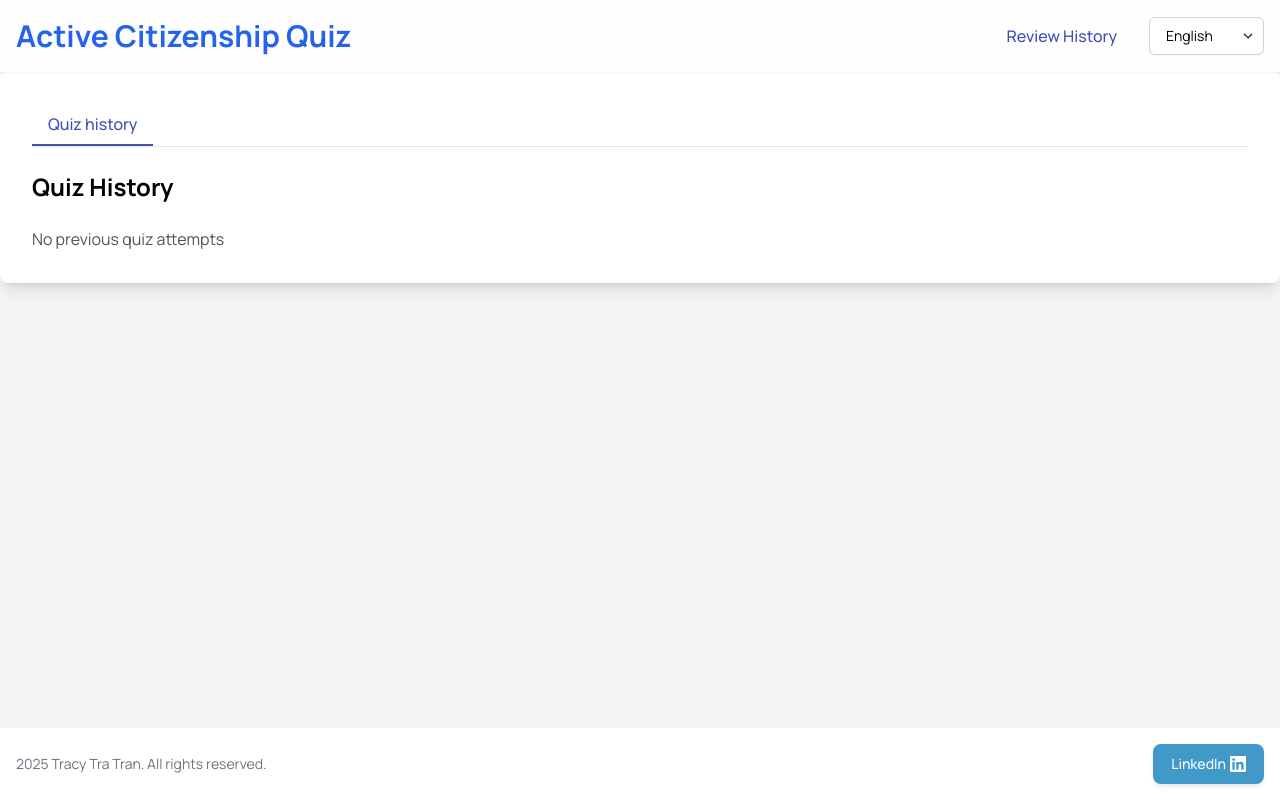
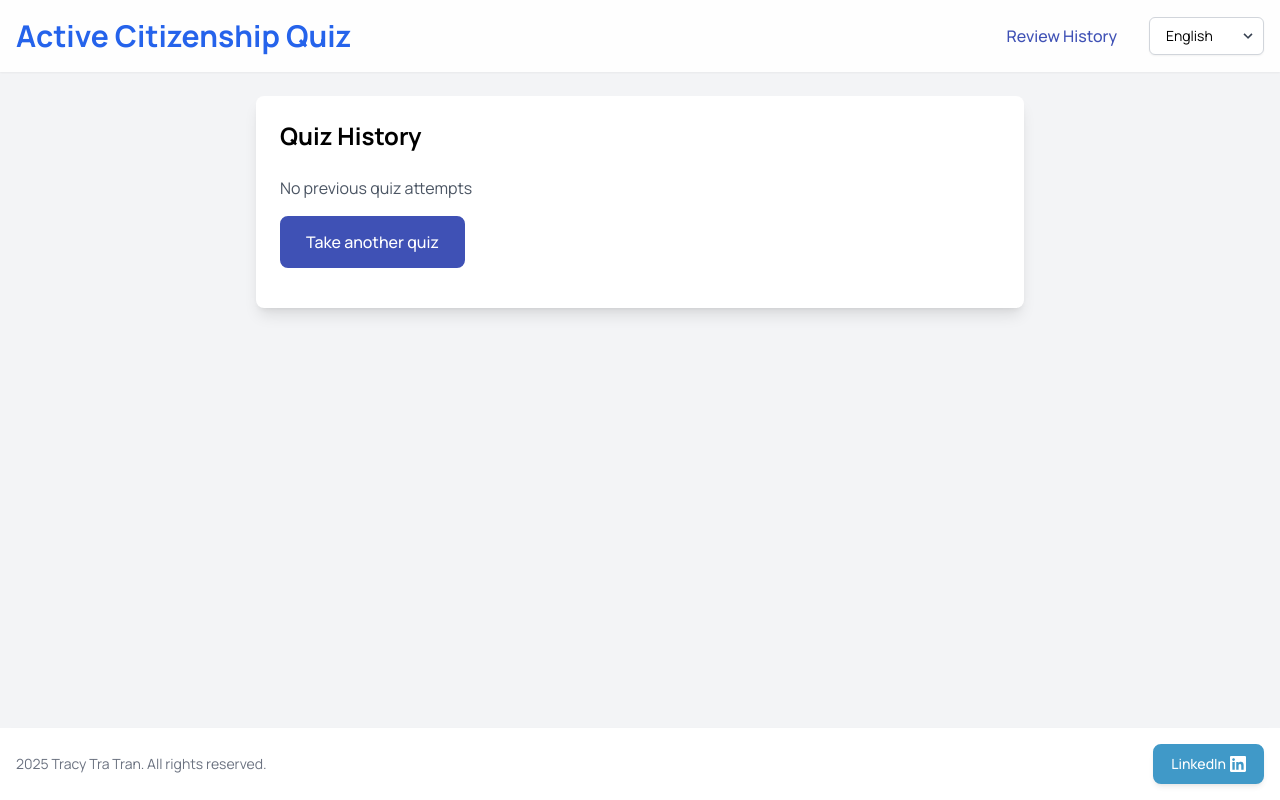
Before and after one commit to tracytratran/aktiv-medborgerskab, a React (Create React App) app: page /results in a window 1280 px wide. Built offline with nearby package versions, Linux system fonts and the light colour scheme.

Commit message:
Remove tab in quiz history

```diff
--- a/src/pages/Results.tsx
+++ b/src/pages/Results.tsx
@@ -1,45 +1,14 @@
 import React, { useState } from "react";
-import { useNavigate, useLocation } from "react-router-dom";
+import { useNavigate } from "react-router-dom";
 import { useAppTranslation } from "../hooks/useAppTranslation";
-import { UserAnswer, QuizAttempt } from "../types";
+import { QuizAttempt } from "../types";
 import useQuizHistory from "../hooks/useQuizHistory";
 
 const ReviewHistoryPage: React.FC = () => {
   const { t } = useAppTranslation();
   const navigate = useNavigate();
-  const location = useLocation();
-  const state = location.state as { userAnswers?: UserAnswer[] } | null;
   const { quizHistory } = useQuizHistory();
-
-  const [showReview, setShowReview] = useState<boolean>(false);
-  const [activeTab, setActiveTab] = useState<"current" | "history">(
-    state?.userAnswers ? "current" : "history"
-  );
   const [selectedHistoryAttempt, setSelectedHistoryAttempt] = useState<QuizAttempt | null>(null);
-
-  const userAnswers = state?.userAnswers || [];
-
-  const correctAnswersCount = userAnswers.filter(
-    (answer) => answer.isCorrect
-  ).length;
-  const totalQuestions = userAnswers.length;
-  const percentage = Math.round((correctAnswersCount / totalQuestions) * 100);
-
-  const incorrectAnswers = userAnswers.filter((answer) => !answer.isCorrect);
-
-  const getFeedbackMessage = (): string => {
-    if (percentage >= 90) return t("results.feedback.expert");
-    if (percentage >= 75) return t("results.feedback.advanced");
-    if (percentage >= 60) return t("results.feedback.intermediate");
-    return t("results.feedback.beginner");
-  };
-
-  const getGradeColorClasses = (): string => {
-    if (percentage >= 90) return "border-green-500 text-green-500";
-    if (percentage >= 75) return "border-green-400 text-green-400";
-    if (percentage >= 60) return "border-yellow-500 text-yellow-500";
-    return "border-red-500 text-red-500";
-  };
 
   // Format date to a more readable format
   const formatDate = (dateString: string): string => {
@@ -58,143 +27,8 @@ const ReviewHistoryPage: React.FC = () => {
   };
 
   return (
-    <div className="bg-white rounded-lg shadow-lg p-6 md:p-8 transition-all duration-300">
-      {/* Tabs */}
-      <div className="flex border-b mb-6">
-        {state?.userAnswers && (
-          <button
-            className={`px-4 py-2 font-medium ${
-              activeTab === "current"
-                ? "text-primary border-b-2 border-primary"
-                : "text-gray-500"
-            }`}
-            onClick={() => setActiveTab("current")}
-          >
-            {t("results.title")}
-          </button>
-        )}
-        <button
-          className={`px-4 py-2 font-medium ${
-            activeTab === "history"
-              ? "text-primary border-b-2 border-primary"
-              : "text-gray-500"
-          }`}
-          onClick={() => setActiveTab("history")}
-        >
-          {t("results.history")}
-          {quizHistory.length > 0 && (
-            <span className="ml-2 px-2 py-0.5 bg-gray-200 text-gray-700 text-xs rounded-full">
-              {quizHistory.length}
-            </span>
-          )}
-        </button>
-      </div>
-
-      {/* Content area */}
-      {activeTab === "current" && !showReview ? (
-        // Current results view
-        <div className="flex flex-col items-center text-center">
-          <h2 className="text-2xl md:text-3xl font-bold mb-8">
-            {t("results.title")}
-          </h2>
-
-          <div
-            className={`w-40 h-40 md:w-48 md:h-48 rounded-full border-8 flex flex-col justify-center items-center mb-8 ${getGradeColorClasses()}`}
-          >
-            <span className="text-4xl md:text-5xl font-bold">
-              {percentage}%
-            </span>
-            <span className="text-sm mt-2">
-              {t("results.correct", {
-                correct: correctAnswersCount,
-                total: totalQuestions,
-              })}
-            </span>
-          </div>
-
-          <p className="text-xl mb-8">{getFeedbackMessage()}</p>
-
-          <div className="flex flex-col w-full max-w-xs gap-4">
-            {incorrectAnswers.length > 0 && (
-              <button
-                className="py-3 px-6 bg-white border-2 border-primary text-primary rounded-lg font-medium hover:bg-blue-50 transition-colors"
-                onClick={() => setShowReview(true)}
-              >
-                {t("results.review")}
-              </button>
-            )}
-
-            <button
-              className="py-3 px-6 bg-primary border-2 border-primary text-white rounded-lg font-medium hover:bg-primary-dark hover:border-primary-dark transition-colors"
-              onClick={restartQuiz}
-            >
-              {t("results.restart")}
-            </button>
-          </div>
-        </div>
-      ) : activeTab === "current" && showReview ? (
-        // Review incorrect answers view
-        <div className="flex flex-col">
-          <div className="flex items-center justify-between mb-6">
-            <div>
-              <h2 className="text-2xl font-bold mb-2">
-                {t("results.reviewTitle")}
-              </h2>
-              <p className="text-gray-600">
-                {t("results.reviewSubtitle", { count: incorrectAnswers.length })}
-              </p>
-            </div>
-            <button
-              onClick={() => setShowReview(false)}
-              className="py-2 px-4 text-gray-600 hover:text-gray-800 flex items-center gap-2"
-            >
-              <span>←</span> {t("results.backToResults")}
-            </button>
-          </div>
-
-          <div className="space-y-8 mb-8">
-            {incorrectAnswers.map((answer, index) => (
-              <div
-                key={index}
-                className="p-5 border border-gray-200 rounded-lg hover:border-gray-300 transition-colors"
-              >
-                <h3 className="text-xl mb-4 font-medium">{answer.question}</h3>
-
-                <div className="space-y-3">
-                  <div className="flex flex-col">
-                    <span className="text-sm font-medium text-gray-600 mb-1">
-                      {t("results.yourAnswer")}:
-                    </span>
-                    <div className="p-3 bg-red-50 text-red-700 border border-red-200 rounded">
-                      {answer.userAnswer}
-                    </div>
-                  </div>
-
-                  <div className="flex flex-col">
-                    <span className="text-sm font-medium text-gray-600 mb-1">
-                      {t("results.correctAnswer")}:
-                    </span>
-                    <div className="p-3 bg-green-50 text-green-700 border border-green-200 rounded">
-                      {answer.correctAnswer}
-                    </div>
-                  </div>
-                </div>
-              </div>
-            ))}
-          </div>
-
-          <div className="flex justify-center">
-            <button
-              className="py-3 px-6 bg-primary border-2 border-primary text-white rounded-lg font-medium hover:bg-primary-dark hover:border-primary-dark transition-colors"
-              onClick={restartQuiz}
-            >
-              {t("results.tryAgain")}
-            </button>
-          </div>
-        </div>
-      ) : (
-        // History tab view
-        <div>
+    <div className="flex-grow container mx-auto px-4 py-6 flex flex-col items-center justify-start">
+      <div className="w-full max-w-3xl bg-white rounded-lg shadow-lg p-6">
           {selectedHistoryAttempt ? (
             // Review historical attempt
             <div className="flex flex-col">
@@ -269,10 +103,12 @@ const ReviewHistoryPage: React.FC = () => {
                     return (
                       <div
                         key={index}
-                        className="p-4 border border-gray-200 rounded-lg hover:border-gray-300 transition-colors"
+                        onClick={() => setSelectedHistoryAttempt(attempt)}
+                        className="p-4 border border-gray-200 rounded-lg hover:border-gray-300 transition-colors cursor-pointer"
                       >
                         <div className="flex items-center justify-between mb-2">
                           <span className="text-gray-600">
+                            {formatDate(attempt.date)}
                             {formatDate(attempt.date)}
                           </span>
                           <span
@@ -296,7 +132,6 @@ const ReviewHistoryPage: React.FC = () => {
                           </span>
                           {incorrectCount > 0 && (
                             <button
-                              onClick={() => setSelectedHistoryAttempt(attempt)}
                               className="text-primary hover:text-primary-dark text-sm font-medium"
                             >
                               {t("results.reviewIncorrect", {
@@ -316,10 +151,15 @@ const ReviewHistoryPage: React.FC = () => {
                   })}
                 </div>
               )}
+              <button
+                className="my-4 py-3 px-6 bg-primary border-2 border-primary text-white rounded-lg font-medium hover:bg-primary-dark hover:border-primary-dark transition-colors"
+                onClick={restartQuiz}
+              >
+                {t("results.restart")}
+              </button>
             </div>
           )}
         </div>
-      )}
     </div>
   );
 };
```
